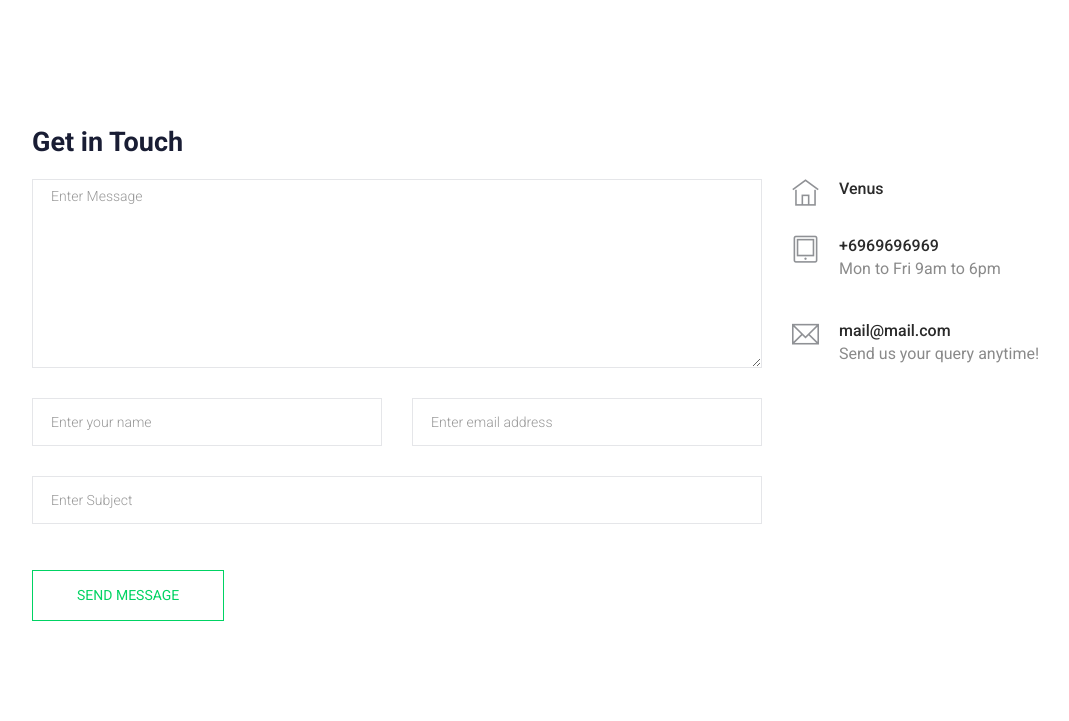
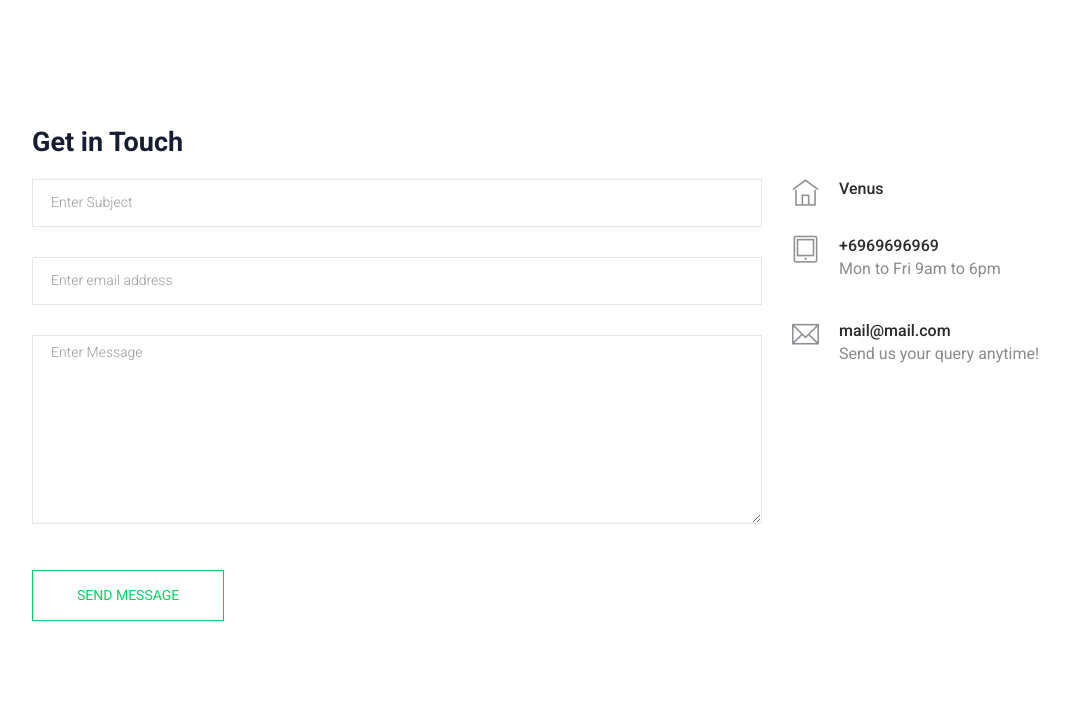
Before and after one commit to mostafageek1/Job-Finder, a Django app: page /contact/ in a window 1280 px wide. Shown: the part 355-1076 px from the top of the page, without its empty margins (53-1122 px from the left). Run offline with Django 4.2, Linux system fonts and the light colour scheme; data comes from the database, SQL or seed files in the repository; some libraries are stand-ins or nearby versions.

Commit message:
contact form done

```diff
--- a/contact/templates/contact/contact.html
+++ b/contact/templates/contact/contact.html
@@ -22,27 +22,22 @@
           <h2 class="contact-title">Get in Touch</h2>
         </div>
         <div class="col-lg-8">
-          <form class="form-contact contact_form" action="contact_process.php" method="post" id="contactForm" novalidate="novalidate">
+          <form class="form-contact contact_form" method="post" novalidate="novalidate">
+            {% csrf_token %}
             <div class="row">
               <div class="col-12">
                 <div class="form-group">
-
-                    <textarea class="form-control w-100" name="message" id="message" cols="30" rows="9" onfocus="this.placeholder = ''" onblur="this.placeholder = 'Enter Message'" placeholder = 'Enter Message'></textarea>
+                  <input class="form-control" name="subject" id="subject" type="text" onfocus="this.placeholder = ''" onblur="this.placeholder = 'Enter Subject'" placeholder = 'Enter Subject'>
                 </div>
               </div>
-              <div class="col-sm-6">
-                <div class="form-group">
-                  <input class="form-control" name="name" id="name" type="text" onfocus="this.placeholder = ''" onblur="this.placeholder = 'Enter your name'" placeholder = 'Enter your name'>
-                </div>
-              </div>
-              <div class="col-sm-6">
+              <div class="col-sm-12">
                 <div class="form-group">
                   <input class="form-control" name="email" id="email" type="email" onfocus="this.placeholder = ''" onblur="this.placeholder = 'Enter email address'" placeholder = 'Enter email address'>
                 </div>
               </div>
               <div class="col-12">
                 <div class="form-group">
-                  <input class="form-control" name="subject" id="subject" type="text" onfocus="this.placeholder = ''" onblur="this.placeholder = 'Enter Subject'" placeholder = 'Enter Subject'>
+                    <textarea class="form-control w-100" name="message" id="message" cols="30" rows="9" onfocus="this.placeholder = ''" onblur="this.placeholder = 'Enter Message'" placeholder = 'Enter Message'></textarea>
                 </div>
               </div>
             </div>
--- a/contact/views.py
+++ b/contact/views.py
@@ -1,6 +1,21 @@
 from django.shortcuts import render
 from .models import Info
+from django.core.mail import send_mail
+from django.conf import settings
 
 def send_message(request):
     myinfo = Info.objects.first()
+
+    if request.method == 'POST':
+        subject = request.POST['subject']
+        email = request.POST['email']
+        message = request.POST['message']
+
+        send_mail(
+            subject,
+            message,
+            settings.EMAIL_HOST_USER,
+            [email],
+        )
+
     return render(request, 'contact/contact.html', {'myinfo':myinfo})
--- a/project/settings.py
+++ b/project/settings.py
@@ -22,7 +22,7 @@ BASE_DIR = Path(__file__).resolve().parent.parent
 # See https://docs.djangoproject.com/en/4.2/howto/deployment/checklist/
 
 # SECURITY WARNING: keep the secret key used in production secret!
-SECRET_KEY = os.getenv('DJANGO_SECRET_KEY')
+SECRET_KEY = config('DJANGO_SECRET_KEY')
 
 
 # SECURITY WARNING: don't run with debug turned on in production!
```
